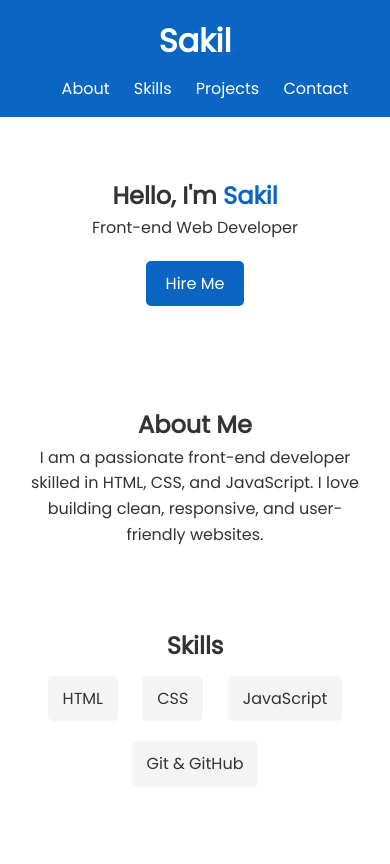
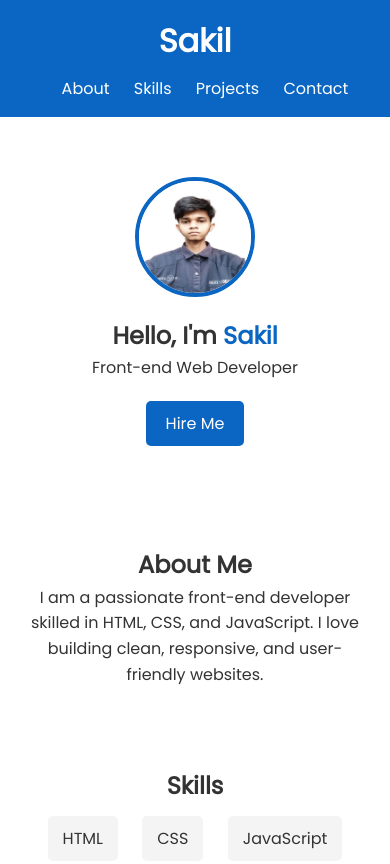
Before and after one commit to sakilhassan/myportfolio, a plain HTML site: page index.html in a window 390 px wide. Shown: the top 864 px of the page. Drawn offline with Linux system fonts and the light colour scheme.

Commit message:
Add files via upload

```diff
--- a/css/style.css
+++ b/css/style.css
@@ -135,3 +135,17 @@ footer {
 html {
   scroll-behavior: smooth;
 }
+.profile-img {
+  width: 150px;
+  height: 150px;
+  border-radius: 50%;
+  object-fit: cover;
+  margin-bottom: 20px;
+  border: 4px solid #0a66c2;
+}
+@media (max-width: 768px) {
+  .profile-img {
+    width: 120px;
+    height: 120px;
+  }
+}
--- a/index.html
+++ b/index.html
@@ -30,8 +30,11 @@
 
     <!-- ===== HERO SECTION ===== -->
     <section class="hero">
+        <img src="images/profile.jpg" alt="Sakil profile photo" class="profile-img">
+
         <h2>Hello, I'm <span>Sakil</span></h2>
         <p>Front-end Web Developer</p>
+
         <a href="#contact" class="btn">Hire Me</a>
     </section>
 
```
Also changed, not shown: images/profile.jpg (added).
